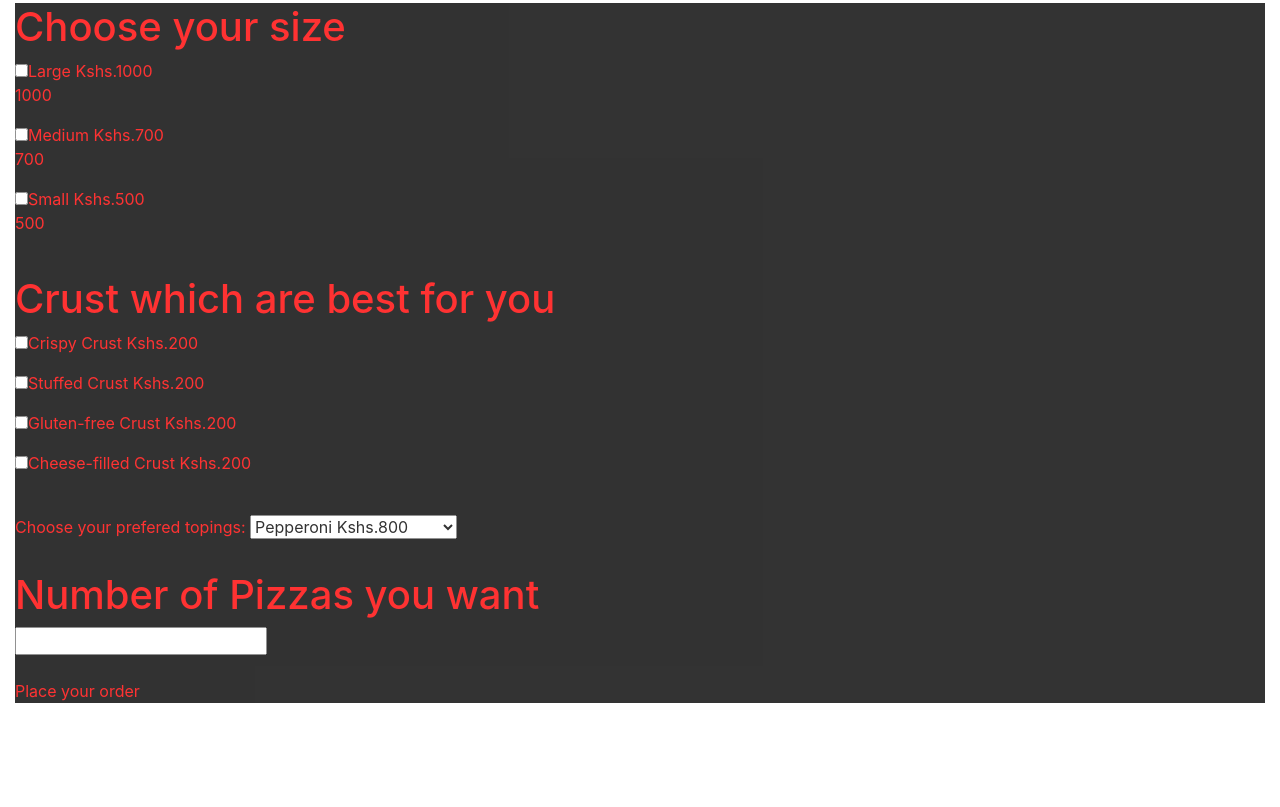
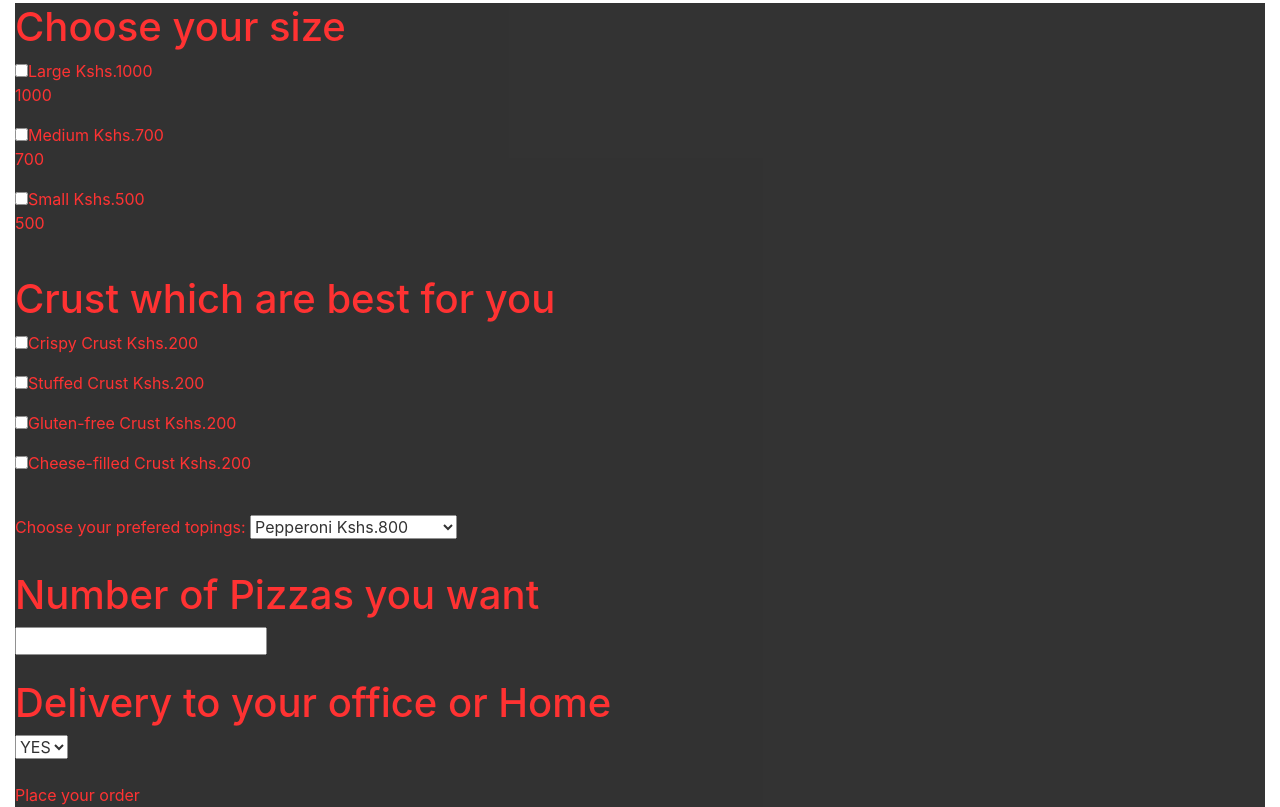
Before and after one commit to JadyVella/For-pizza, a plain HTML site: page index.html in a window 1280 px wide. Shown: the part 3145-3952 px from the top of the page. Before the commit the page ends 3848 px from the top, so only its background shows below. Drawn offline with nearby package versions, Linux system fonts and the light colour scheme; a web font is replaced by a local one.

Commit message:
Add a h1 tag for delivery

```diff
--- a/index.html
+++ b/index.html
@@ -199,6 +199,17 @@
 
          <input id="number" type="number"><br><br>
 
+         <h1>Delivery to your office or Home</h1>
+
+         <select>
+
+          <option>YES</option>
+          <option>NO</option>
+
+         </select><br><br>
+
+
+
         <submit type="submit" id="order">Place your order</submit>
 
       </form>
```
